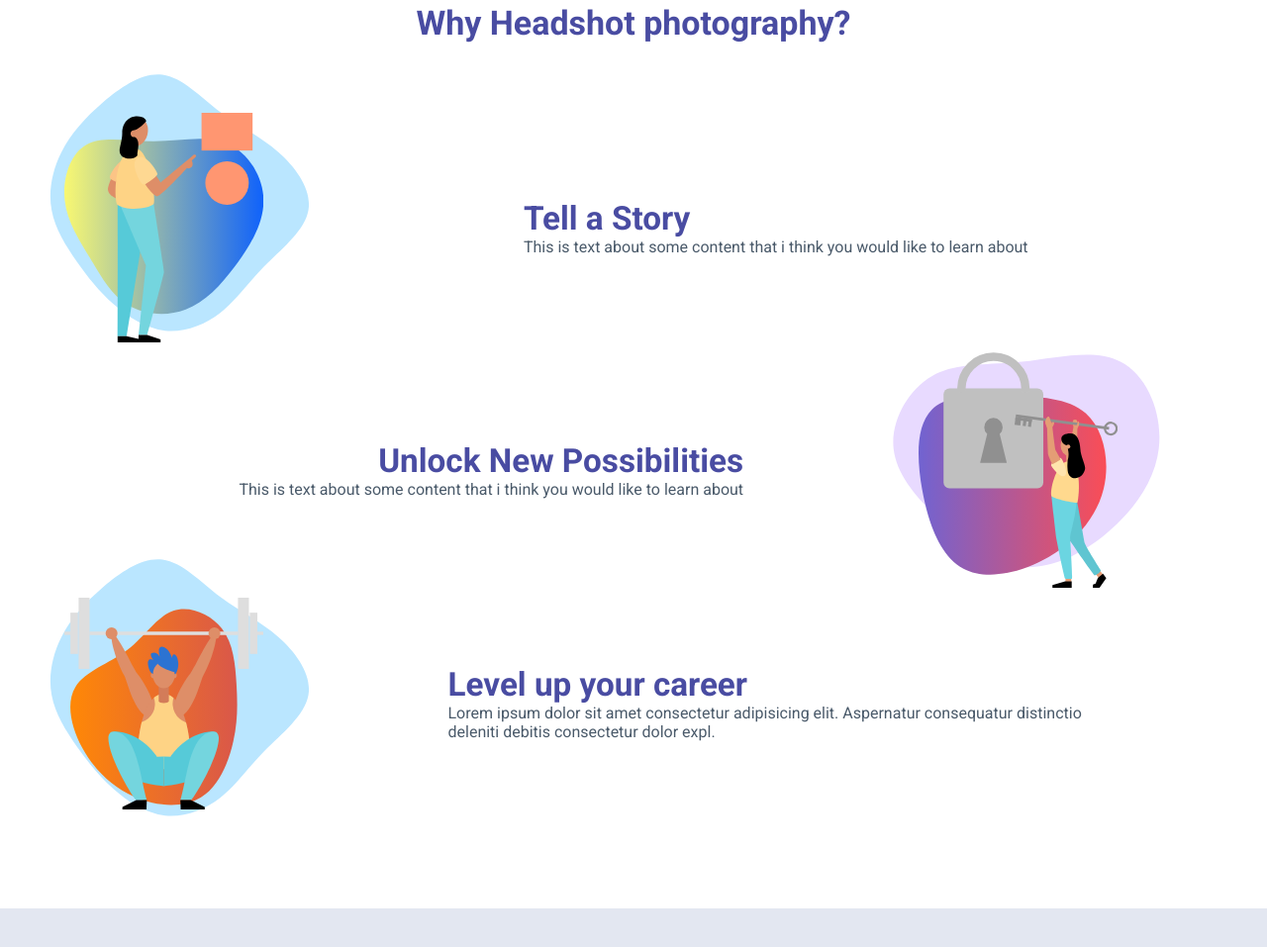
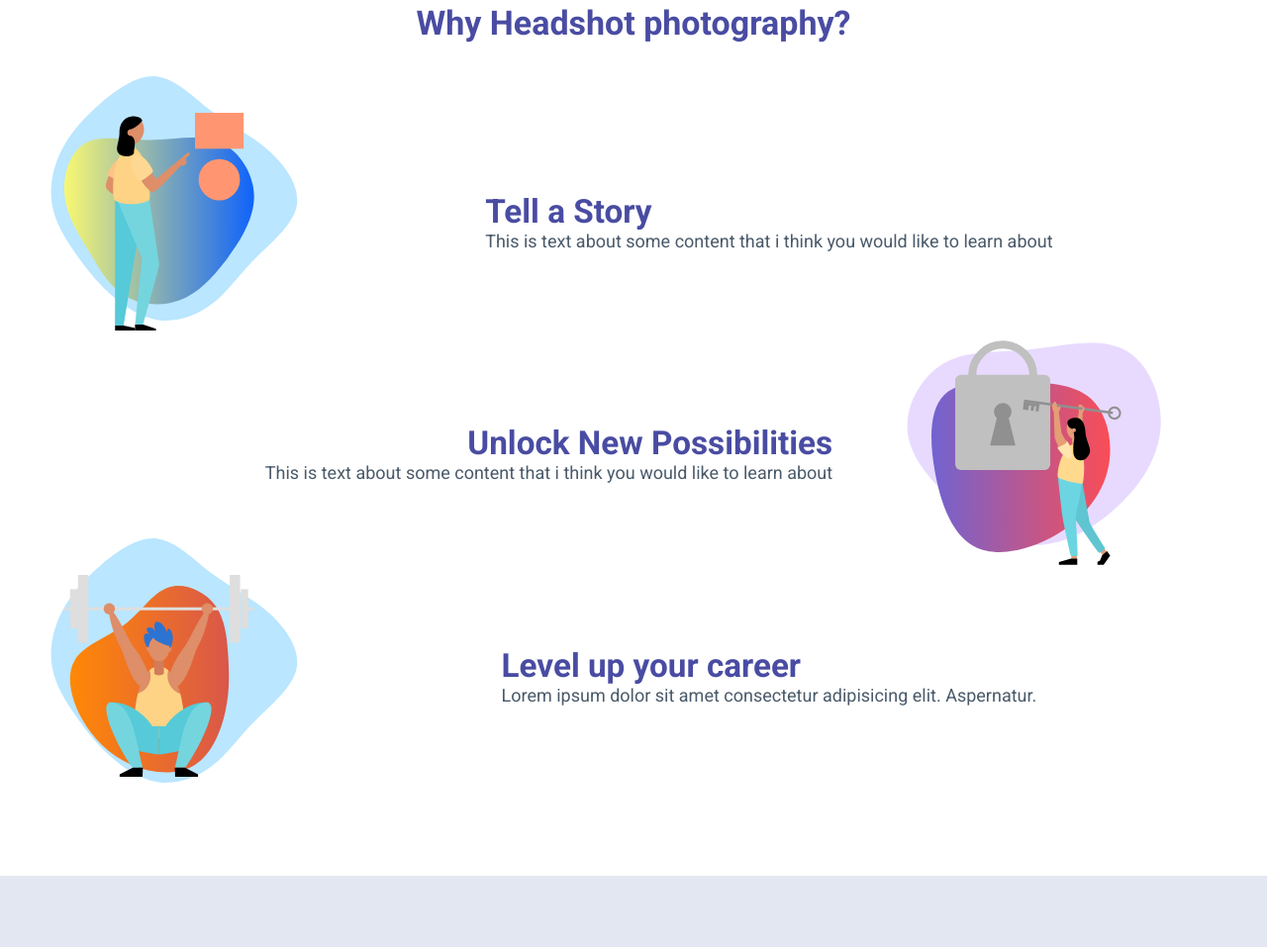
Before and after one commit to carlosdlroca/headshotgo, a Gatsby site: page / in a window 1280 px wide. Shown: the part 752-1709 px from the top of the page at 99% size. Built offline with nearby package versions, Linux system fonts and the light colour scheme; Gatsby itself is replaced by a stand-in of ours.

Commit message:
Edit Features styles

```diff
--- a/src/components/Features/index.js
+++ b/src/components/Features/index.js
@@ -11,9 +11,9 @@ export const FeaturesContainer = styled.section`
 
 export const Feature = styled.div`
   display: grid;
-  grid-template-columns: 1fr 3fr;
+  grid-template-columns: 1fr 3.2fr;
   &:nth-of-type(even) {
-    grid-template-columns: 3fr 1fr;
+    grid-template-columns: 3.2fr 1fr;
     .Illustration {
       grid-row: 1 / 2;
       grid-column: 2 / 3;
@@ -23,6 +23,10 @@ export const Feature = styled.div`
       grid-row: 1 / 2;
       grid-column: 1 / 2;
       text-align: right;
+
+      @media only screen and (min-width: 50em) {
+        justify-self: end;
+      }
     }
   }
 
@@ -96,12 +100,12 @@ Feature.Content = styled.div`
   place-content: center;
   padding: 1rem 10rem;
   h1 {
-    font-size: clamp(2.4rem, 2.6vw, 3.6rem);
+    font-size: clamp(3rem, 2.6vw, 3.6rem);
     color: var(--color-primary);
   }
 
   p {
-    font-size: 1.6rem;
+    font-size: 1.8rem;
     color: var(--color-text-light);
   }
 `
--- a/src/pages/index.js
+++ b/src/pages/index.js
@@ -82,8 +82,7 @@ const IndexPage = ({ data }) => {
             <h1>Level up your career</h1>
             <p>
               Lorem ipsum dolor sit amet consectetur adipisicing elit.
-              Aspernatur consequatur distinctio deleniti debitis consectetur
-              dolor expl.
+              Aspernatur.
             </p>
           </Feature.Content>
         </Feature>
```
